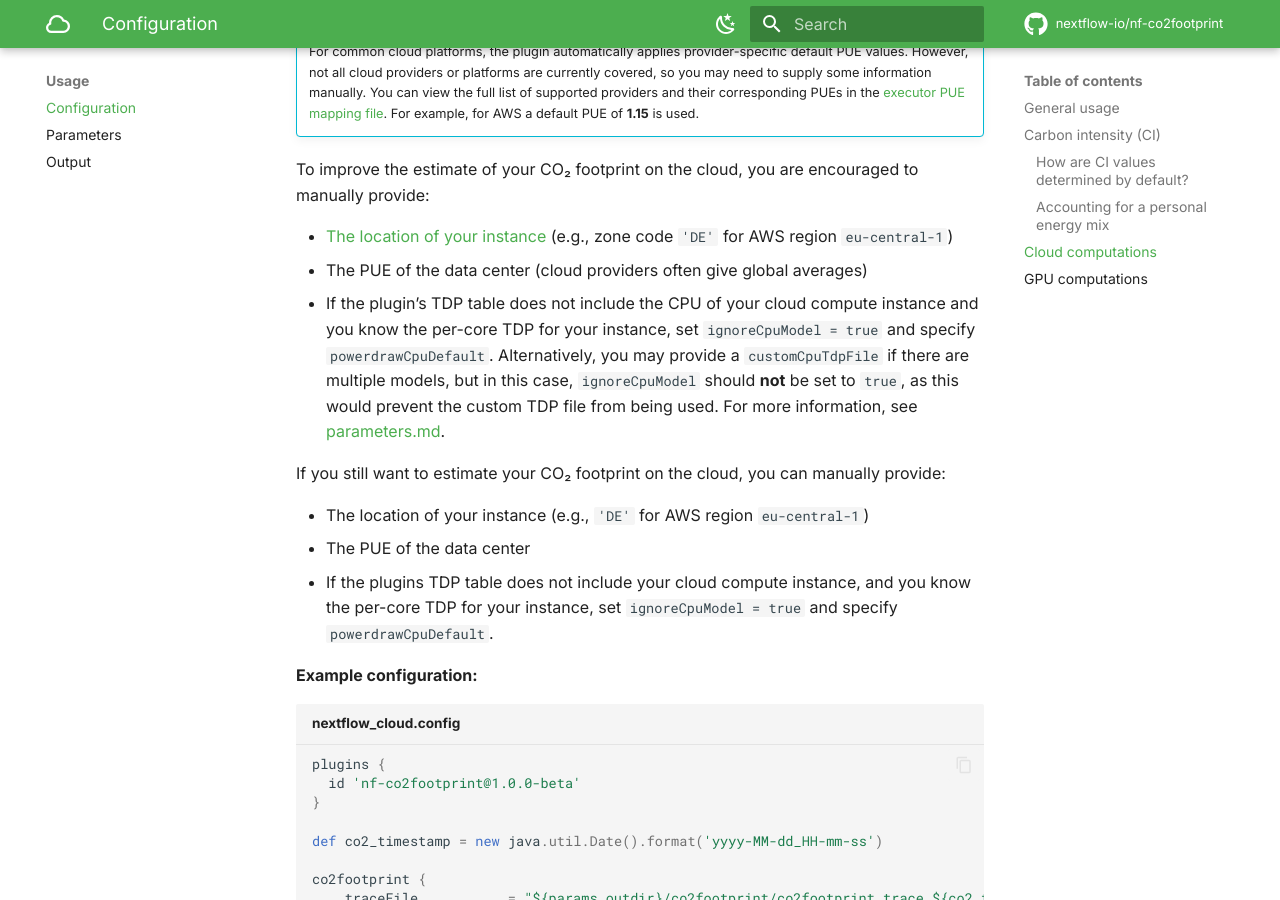
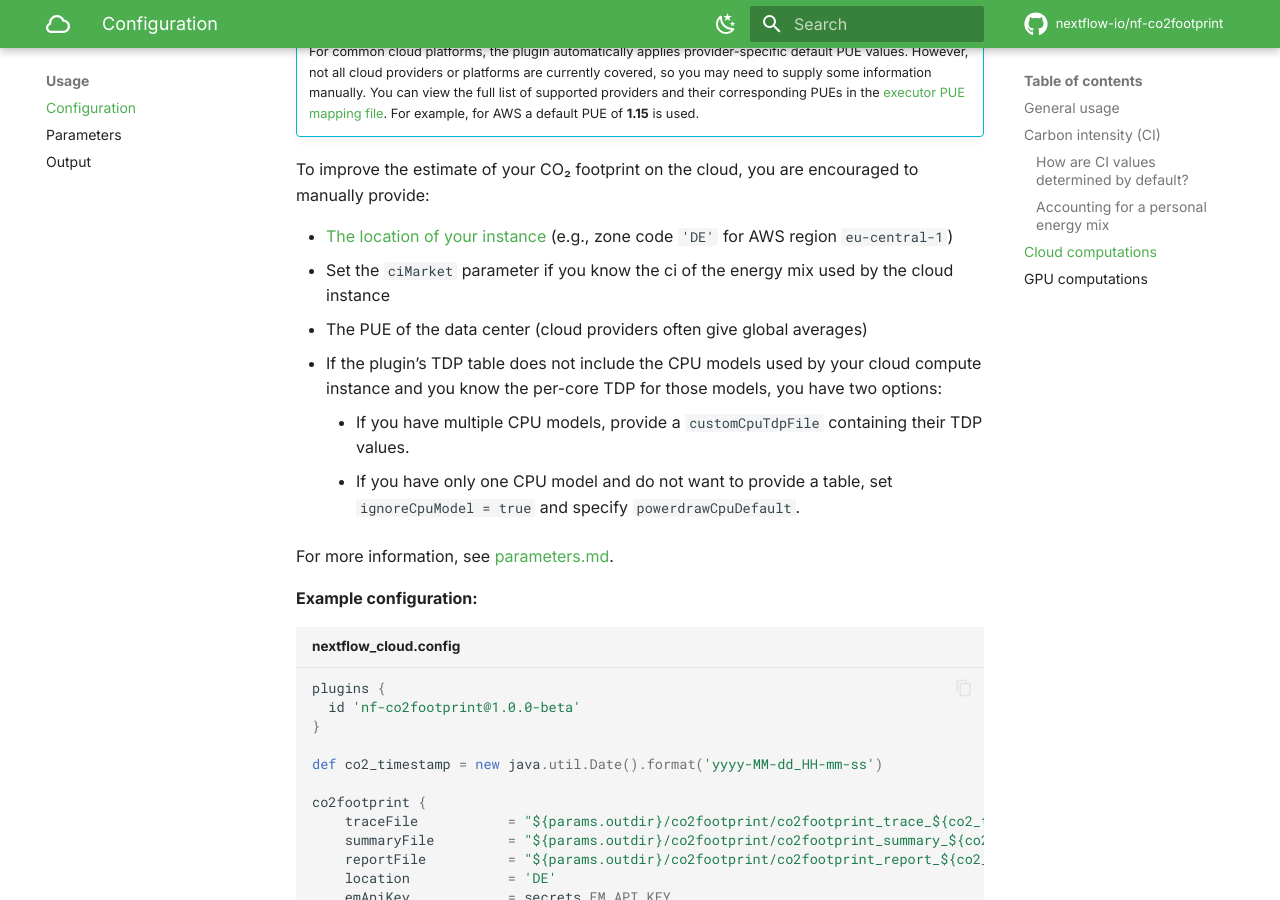
Before and after one commit to nextflow-io/nf-co2footprint, an MkDocs documentation site: the page built from docs/usage/configuration.md, in a window 1280 px wide and 900 px high, scrolled down 2511 px. Built offline with MkDocs 1.6.1 and Material for MkDocs 9.7.7, drawn with Linux system fonts in a browser that asks for light colours; comment, search, counter and statistics services are not loaded.

Commit message:
Apply requested changes
Signed-off-by: nadnein <nadjav.18@gmail.com>

```diff
--- a/docs/usage/configuration.md
+++ b/docs/usage/configuration.md
@@ -84,14 +84,13 @@ While the CO2 footprint calculation works on cloud instances, **nf-co2footprint*
 To improve the estimate of your CO₂ footprint on the cloud, you are encouraged to manually provide:
 
 - [The location of your instance](https://portal.electricitymaps.com/docs/getting-started#geographical-coverage) (e.g., zone code `'DE'` for AWS region `eu-central-1`)
+- Set the `ciMarket` parameter if you know the ci of the energy mix used by the cloud instance
 - The PUE of the data center (cloud providers often give global averages)
-- If the plugin’s TDP table does not include the CPU of your cloud compute instance and you know the per-core TDP for your instance, set `ignoreCpuModel = true` and specify `powerdrawCpuDefault`. Alternatively, you may provide a `customCpuTdpFile` if there are multiple models, but in this case, `ignoreCpuModel` should **not** be set to `true`, as this would prevent the custom TDP file from being used. For more information, see [parameters.md](parameters.md).
+- If the plugin’s TDP table does not include the CPU models used by your cloud compute instance and you know the per-core TDP for those models, you have two options:
+    - If you have multiple CPU models, provide a `customCpuTdpFile` containing their TDP values.
+    - If you have only one CPU model and do not want to provide a table, set `ignoreCpuModel = true` and specify `powerdrawCpuDefault`.
 
-If you still want to estimate your CO₂ footprint on the cloud, you can manually provide:
-
-- The location of your instance (e.g., `'DE'` for AWS region `eu-central-1`)
-- The PUE of the data center
-- If the plugins TDP table does not include your cloud compute instance, and you know the per-core TDP for your instance, set `ignoreCpuModel = true` and specify `powerdrawCpuDefault`.
+For more information, see [parameters.md](parameters.md).
 
 **Example configuration:**
 
```
Also changed, not shown: 1 other file.
